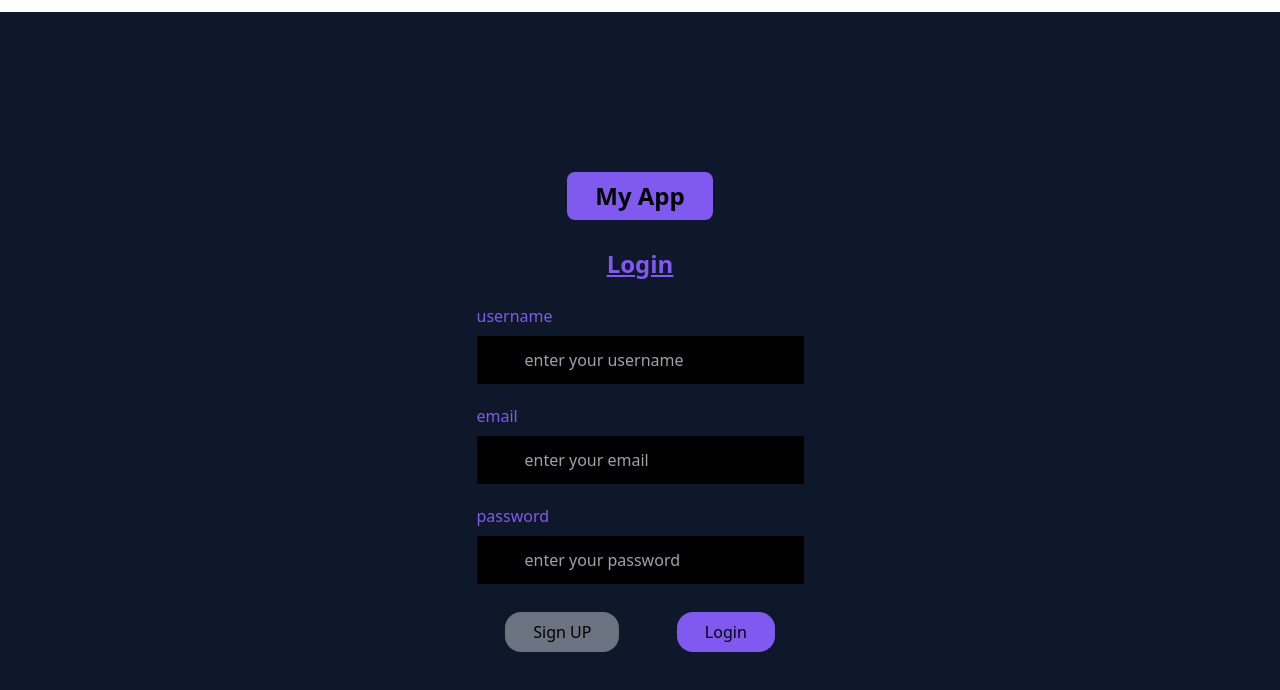
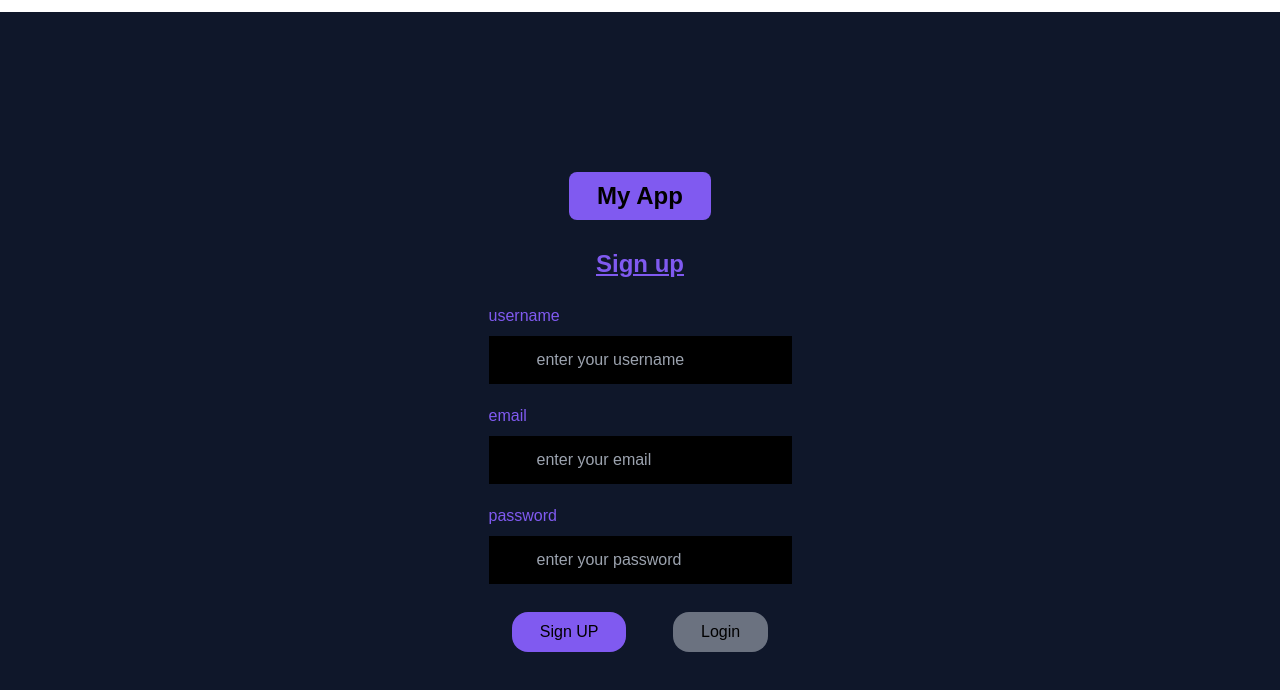
Before and after one commit to raflydjanas/social-app, a React (Vite) app: page / in a window 1280 px wide. Shown: the top 690 px of the page. Built offline with nearby package versions, Linux system fonts and the light colour scheme.

Commit message:
update form

```diff
--- a/src/App.jsx
+++ b/src/App.jsx
@@ -4,9 +4,11 @@ import './index.css'
 function App() {
 
   return (
-    <>
+    <div className='lg:bg-dark'>
+      <div>
       <Layout/>
-    </>
+      </div>
+    </div>
   )
 }
 
--- a/src/components/Login.jsx
+++ b/src/components/Login.jsx
@@ -1,28 +1,53 @@
 import { useState } from "react";
 
+
 export default function Login() {
-    const [action, setAction] = useState('Login')
+    const [action, setAction] = useState('Sign up')
+    const [username, setUsername] = useState('');
+    const [userEmail, setUserEmail] = useState('');
+    const [userPassword, setUserPassword] = useState('');
+
+    const handleSubmit = (e) => {
+        e.preventDefault();
+
+        if(action === 'Login') {
+            if(userEmail === '' && userPassword === '') {
+                alert('please enter your email and password');
+                return;
+            }
+        }
+    }
 
     return (
+
     <>
     <div>
-      <form action="">
+      <form onSubmit={handleSubmit}>
         <div className="">
             <h2 className="text-purple text-2xl mb-6 font-semibold text-center underline">{action}</h2>
             <div className="mb-5">
-                <p className="text-purple pb-2">username</p>
-                <input type="text" placeholder="enter your username"  className="py-3 px-12 bg-black text-font"/>
+                {action === 'Login' ? <div></div>: <div>
+                        <p className="text-purple pb-2">username</p>
+                        <input type="text" placeholder="enter your username"
+                        className="py-3 px-12 bg-black text-white"
+                        value={username}
+                        onChange={(e)=>setUsername(e.target.value)}/>
+                    </div>}
             </div>
             <div className="mb-5">
                 <p className="text-purple pb-2">email</p>
-                <input type="email" placeholder="enter your email"  className="py-3 px-12 bg-black text-font"/>
+                <input type="email" placeholder="enter your email"  className="py-3 px-12 bg-black text-white"
+                 value={userEmail}
+                 onChange={(e)=>setUserEmail(e.target.value)}/>
             </div>
             <div className="mb-5">
                 <p className="text-purple pb-2">password</p>
-                <input type="password" placeholder="enter your password" className="py-3 px-12 bg-black text-font"/>
+                <input type="password" placeholder="enter your password" className="py-3 px-12 bg-black text-white"
+                 value={userPassword}
+                 onChange={(e)=>setUserPassword(e.target.value)}/>
             </div>
             <div className="mt-7 flex items-center justify-around">
-                <button className={ action === 'Login' ? 'bg-gray-500 py-2 px-7 rounded-2xl' : 'bg-purple py-2 px-7 rounded-2xl' } onClick={() => {setAction('Sign up')}}> Sign UP </button>
+                <button className={ action === 'Login' ? 'bg-gray-500 py-2 px-7 rounded-2xl' : 'bg-purple py-2 px-7 rounded-2xl' } onClick={() => {setAction('Sign up')}} > Sign UP </button>
                 <button className={ action === 'Sign up' ? 'bg-gray-500 py-2 px-7 rounded-2xl' : 'bg-purple py-2 px-7 rounded-2xl' } onClick={() => {setAction('Login')}}> Login </button>
             </div>
         </div>
--- a/src/components/layout.jsx
+++ b/src/components/layout.jsx
@@ -1,10 +1,9 @@
 import Login from "./Login";
 import '../index.css';
 
-
 export default function Layout() {
     return (
-        <div className="container flex flex-col items-center justify-center mt-3 bg-dark h-screen">
+        <div className="container flex flex-col items-center justify-center mt-3 bg-dark h-screen ">
             <h1 className="bg-purple mb-7 py-2 px-7 rounded-lg font-bold text-2xl">My App</h1>
             <Login/>
         </div>
--- a/src/index.css
+++ b/src/index.css
@@ -1,3 +1,7 @@
 @tailwind base;
 @tailwind components;
 @tailwind utilities;
+
+body {
+  font-family: sans-serif;
+}
--- a/tailwind.config.js
+++ b/tailwind.config.js
@@ -7,7 +7,7 @@ export default {
   theme: {
     container: {
       center: true,
-      padding: '1.6rem'
+      padding: '1.3rem'
     },
     extend: {
       colors: {
```
Also changed, not shown: src/assets/Logo.svg (added).
